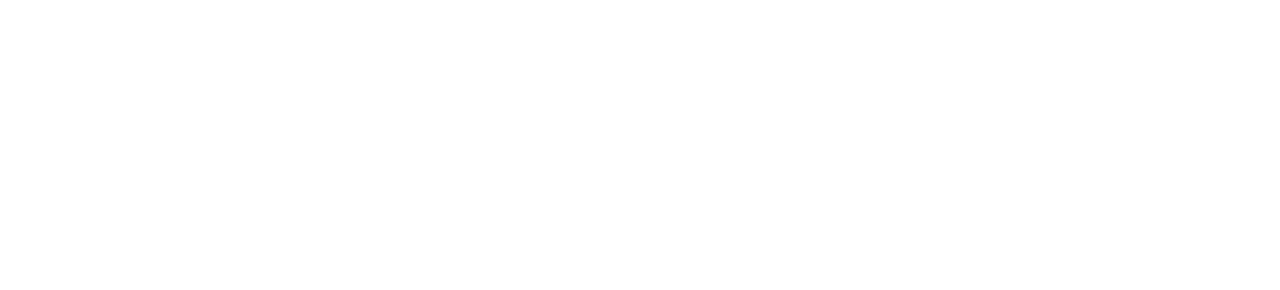
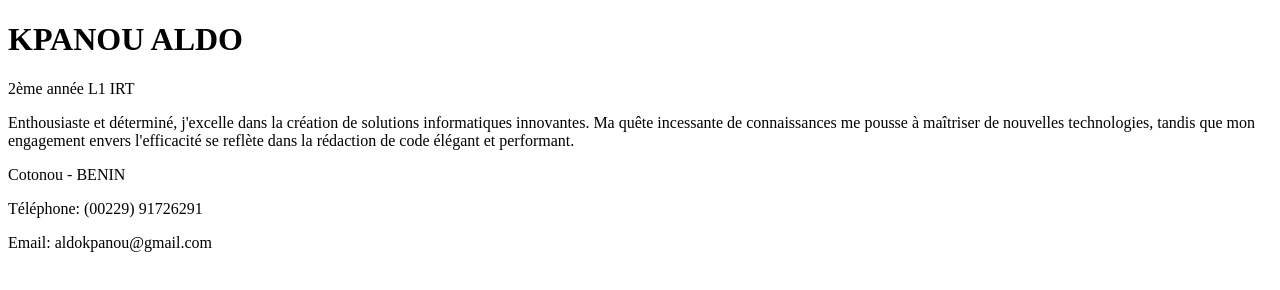
Before and after one commit to aldokpanou/git-mon-cv, a plain HTML site: page index.html in a window 1280 px wide. Drawn offline with Linux system fonts and the light colour scheme.

Commit message:
mise en place de la section titre

```diff
--- a/index.html
+++ b/index.html
@@ -9,6 +9,18 @@
 </head>
 
 <body>
+    <header id="titre">
+        <h1>KPANOU ALDO</h1>
+        <p>2ème année L1 IRT </p>
+        <p>Enthousiaste et déterminé, j'excelle dans la création de solutions informatiques
+            innovantes.
+            Ma quête incessante de connaissances me pousse à maîtriser de nouvelles technologies, tandis que mon engagement
+            envers
+            l'efficacité se reflète dans la rédaction de code élégant et performant.</p>
+        <p>Cotonou - BENIN</p>
+        <p>Téléphone: (00229) 91726291</p>
+        <p>Email: aldokpanou@gmail.com</p>
+    </header>
 
 </body>
 
```
